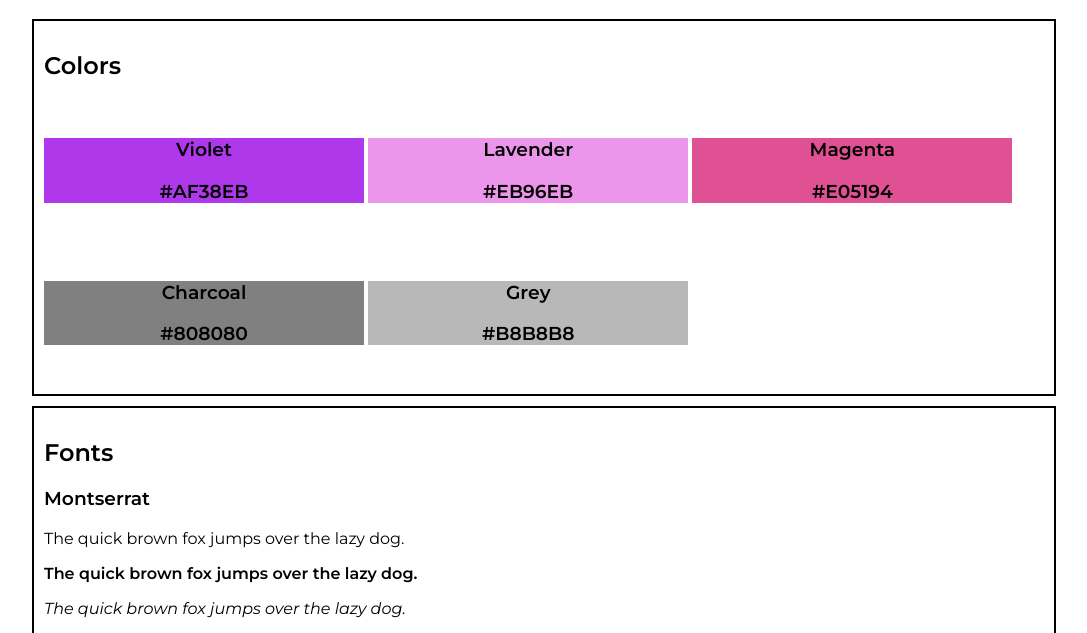
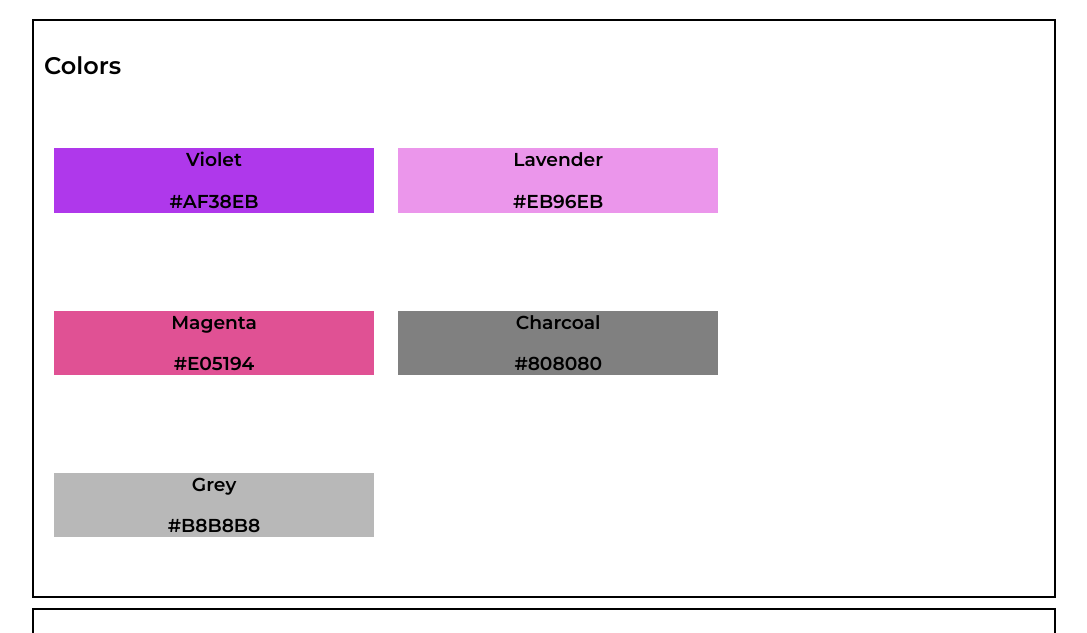
Before and after one commit to Mtneagle/CSSUnitProject, a plain HTML site: page index.html in a window 1280 px wide. Shown: the part 63-696 px from the top of the page, without its empty margins (96-1183 px from the left). Drawn offline with Linux system fonts and the light colour scheme.

Commit message:
Add files via upload

```diff
--- a/index.css
+++ b/index.css
@@ -14,6 +14,7 @@ body{
 
 .box{
     margin: 20px auto;
+    padding: 10px;
     text-align: center;
     display: inline-block;
     width: 32%;
@@ -36,6 +37,12 @@ body{
     background-color: #B8B8B8;
 }
 
+.box2{
+    display: inline-block;
+    width: 50%;
+    border: 1px solid grey;
+    margin: 20px auto;
+}
 .font1{
     font-family: montserrat,serif;
 }
```
